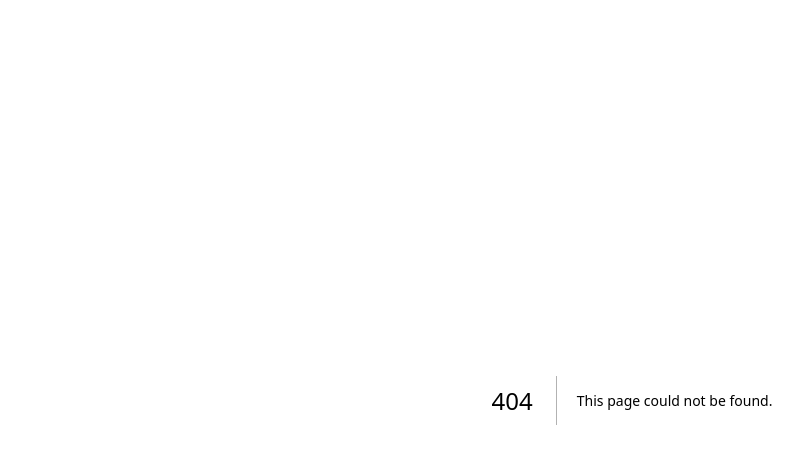
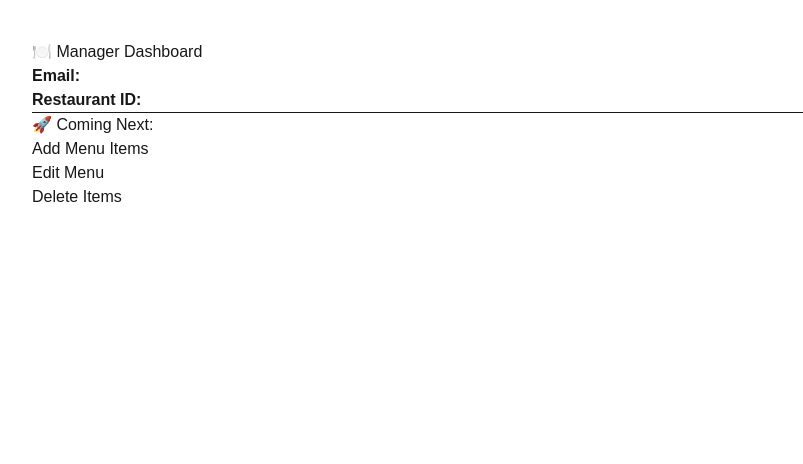
Before and after one commit to autoxai01-oss/smos-ai, a Next.js app: page /manager/dashboard in a window 1280 px wide. Before the commit this address had no page. Shown: the top 464 px of the page, without its empty margins (8-811 px from the left). Built offline with nearby package versions, Linux system fonts and the light colour scheme.

Commit message:
add manager dashboard

```diff
--- /dev/null
+++ b/app/manager/dashboard/page.tsx
@@ -0,0 +1,26 @@
+"use client";
+
+export default function ManagerDashboard() {
+  const user =
+    typeof window !== "undefined"
+      ? JSON.parse(localStorage.getItem("manager") || "{}")
+      : {};
+
+  return (
+    <div style={{ padding: 40 }}>
+      <h1>🍽️ Manager Dashboard</h1>
+
+      <p><b>Email:</b> {user?.email}</p>
+      <p><b>Restaurant ID:</b> {user?.restaurantId}</p>
+
+      <hr />
+
+      <h2>🚀 Coming Next:</h2>
+      <ul>
+        <li>Add Menu Items</li>
+        <li>Edit Menu</li>
+        <li>Delete Items</li>
+      </ul>
+    </div>
+  );
+}
```
